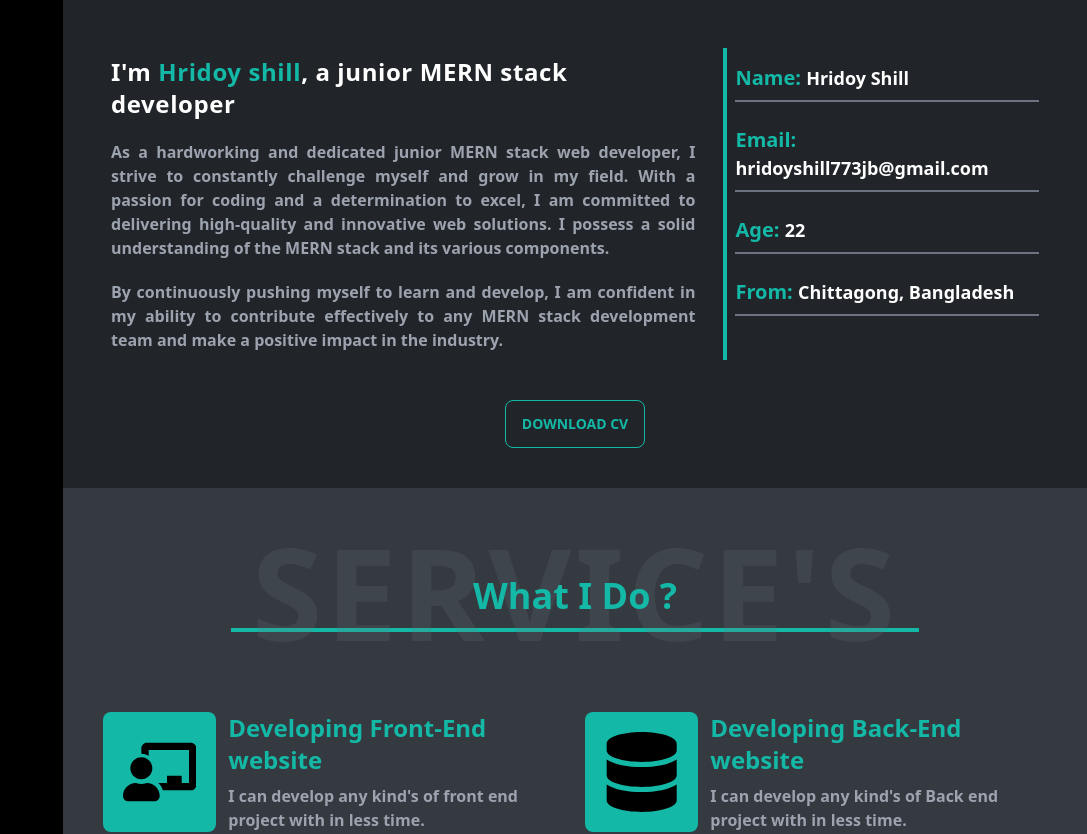
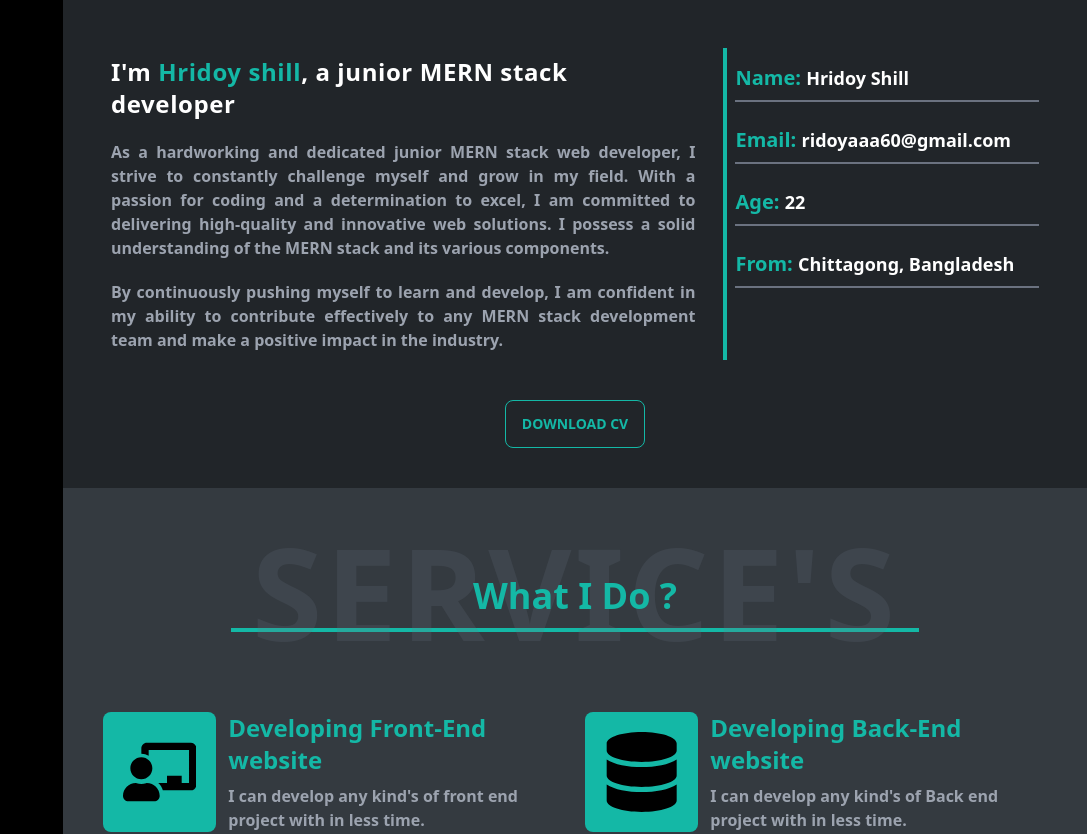
Before and after one commit to Hridoy-shill/my_portflio, a React (Vite) app: page / in a window 1280 px wide. Shown: the part 800-1634 px from the top of the page, without its empty margins (193-1280 px from the left). Built offline with nearby package versions, Linux system fonts and the light colour scheme.

Commit message:
banner updated

```diff
--- a/src/Component's/AboutMe/AboutMe.jsx
+++ b/src/Component's/AboutMe/AboutMe.jsx
@@ -25,7 +25,7 @@ const AboutMe = () => {
                 </div>
                 <div  className='text-white md:w-[35%] border-l-4 border-teal-500 p-2 space-y-4'>
                     <p className='text-xl text-teal-500 font-semibold border-b-2 border-b-gray-500 py-2'>Name: <span className='text-white text-lg'>Hridoy Shill</span></p>
-                    <p className='text-xl text-teal-500 font-semibold border-b-2 border-b-gray-500 py-2'>Email: <span className='text-white text-lg'>hridoyshill773jb@gmail.com</span></p>
+                    <p className='text-xl text-teal-500 font-semibold border-b-2 border-b-gray-500 py-2'>Email: <span className='text-white text-lg'>ridoyaaa60@gmail.com</span></p>
                     <p className='text-xl text-teal-500 font-semibold border-b-2 border-b-gray-500 py-2'>Age: <span className='text-white text-lg'>22</span></p>
                     <p className='text-xl text-teal-500 font-semibold border-b-2 border-b-gray-500 py-2'>From: <span className='text-white text-lg'>Chittagong, Bangladesh</span></p>
                 </div>
--- a/src/Component's/ContactMe/Contact.jsx
+++ b/src/Component's/ContactMe/Contact.jsx
@@ -19,7 +19,7 @@ const Contact = () => {
                     </div>
                     <div className='mt-5 space-y-3'>
                         <p className='flex items-center font-semibold gap-3'><FaPhoneAlt className='w-5 h-5 text-teal-500'></FaPhoneAlt> +88016-3708-1773</p>
-                        <p className='flex items-center font-semibold gap-3'><FaRegEnvelope className='w-5 h-5 text-teal-500'></FaRegEnvelope>hridoyshill773jb@gmail.com</p>
+                        <p className='flex items-center font-semibold gap-3'><FaRegEnvelope className='w-5 h-5 text-teal-500'></FaRegEnvelope>ridoyaaa60@gmail.com</p>
                         <a href='https://wa.me/qr/HJICWKH5N7OPF1' className='flex items-center font-semibold gap-3'><FaWhatsapp className='w-5 h-5 text-teal-500'></FaWhatsapp> +88016-3708-1773</a>
                     </div>
 
```
